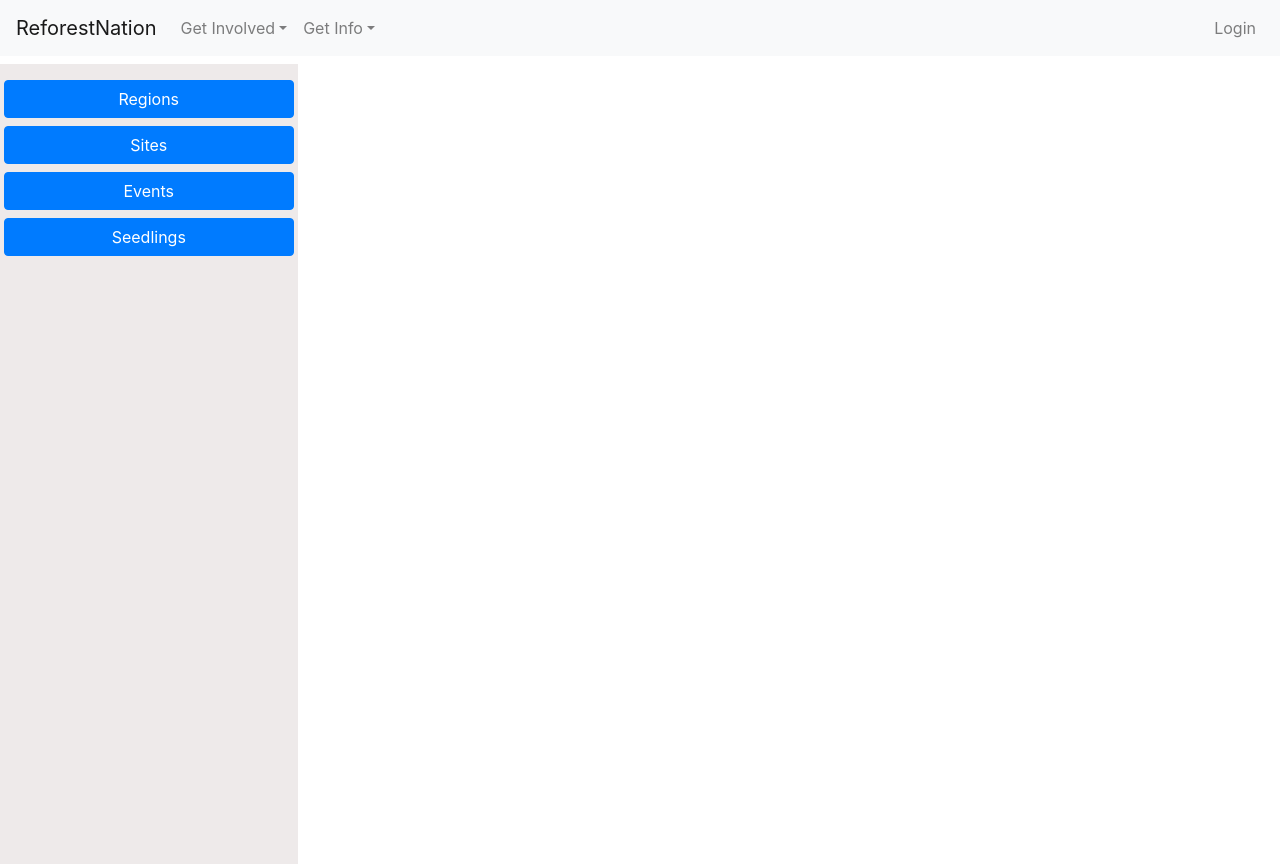
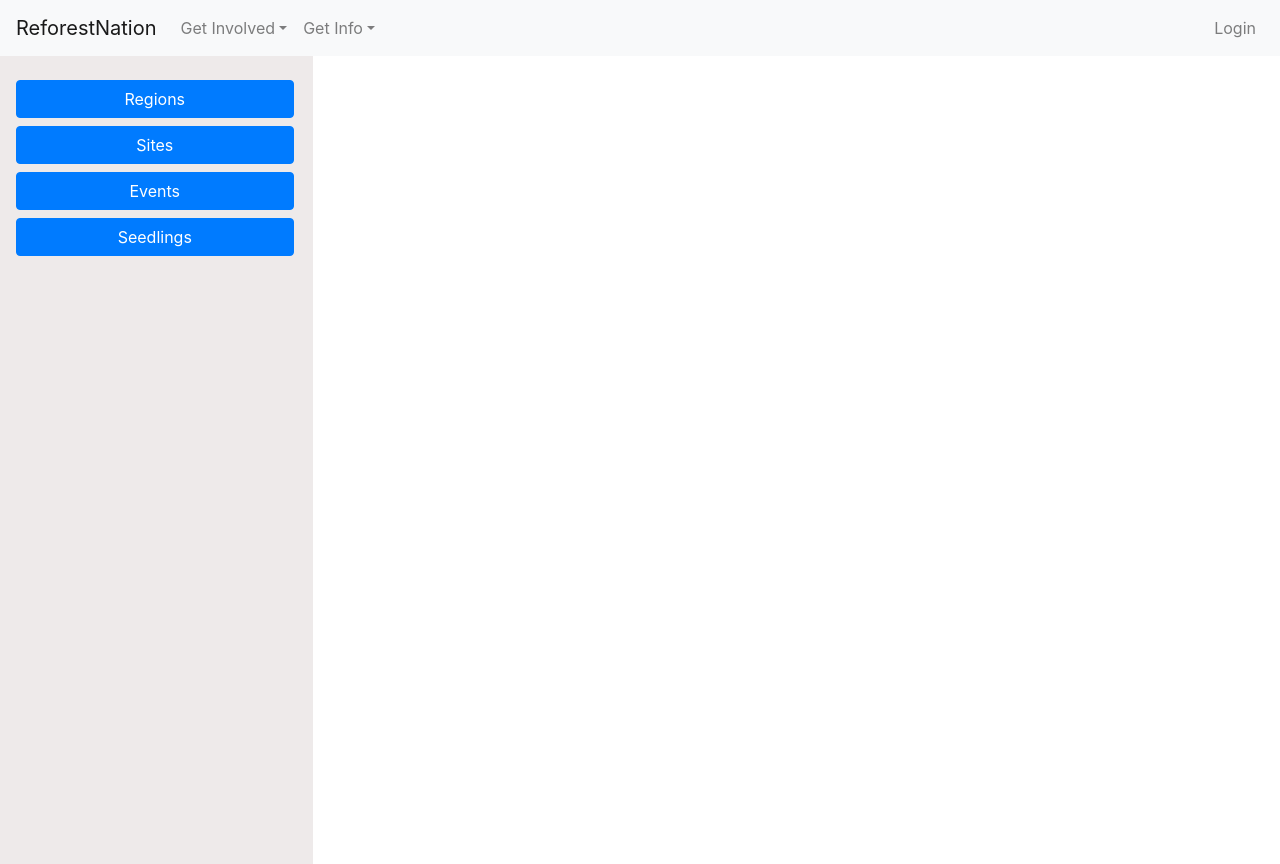
Before and after one commit to Matt1cheney/Deforestation, a React (Create React App) app in the folder client/: page /dashboard in a window 1280 px wide. Built offline with nearby package versions, Linux system fonts and the light colour scheme.

Commit message:
side menu css

```diff
--- a/client/src/components/Dashboard/SideMenu/style.css
+++ b/client/src/components/Dashboard/SideMenu/style.css
@@ -14,8 +14,12 @@ a.sideMenuItems {
 .sideMenu {
   margin-top: .5em;
   background-color: rgb(238, 234, 234);
-  padding: 1em .25em 1em .25em;
+  padding: 1em .25em 1em 1em;
   min-height: 100vh;
+}
+
+.sideMenuCol {
+  background-color: rgb(238, 234, 234);
 }
 
 @media screen and (max-width: 767px) {
```
